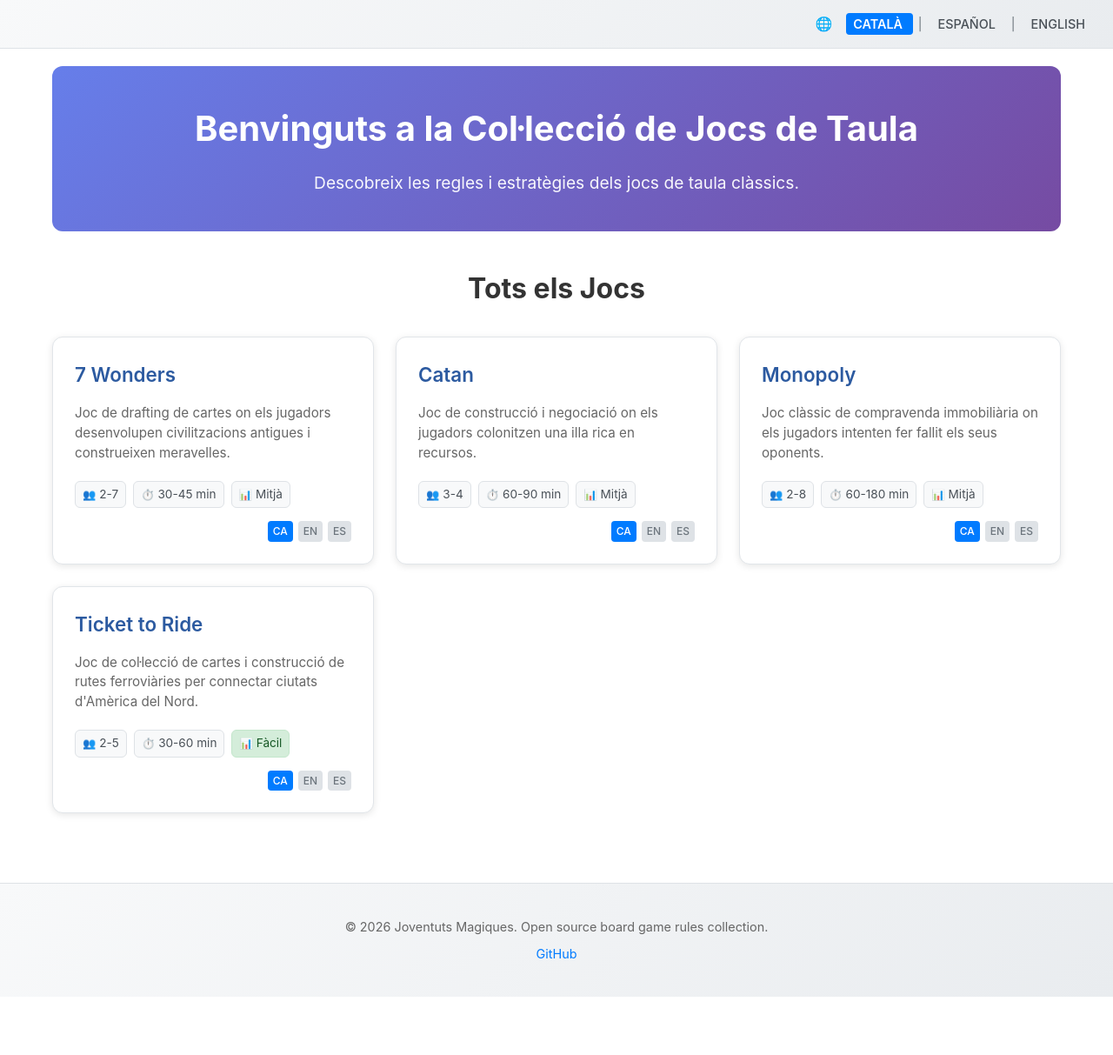
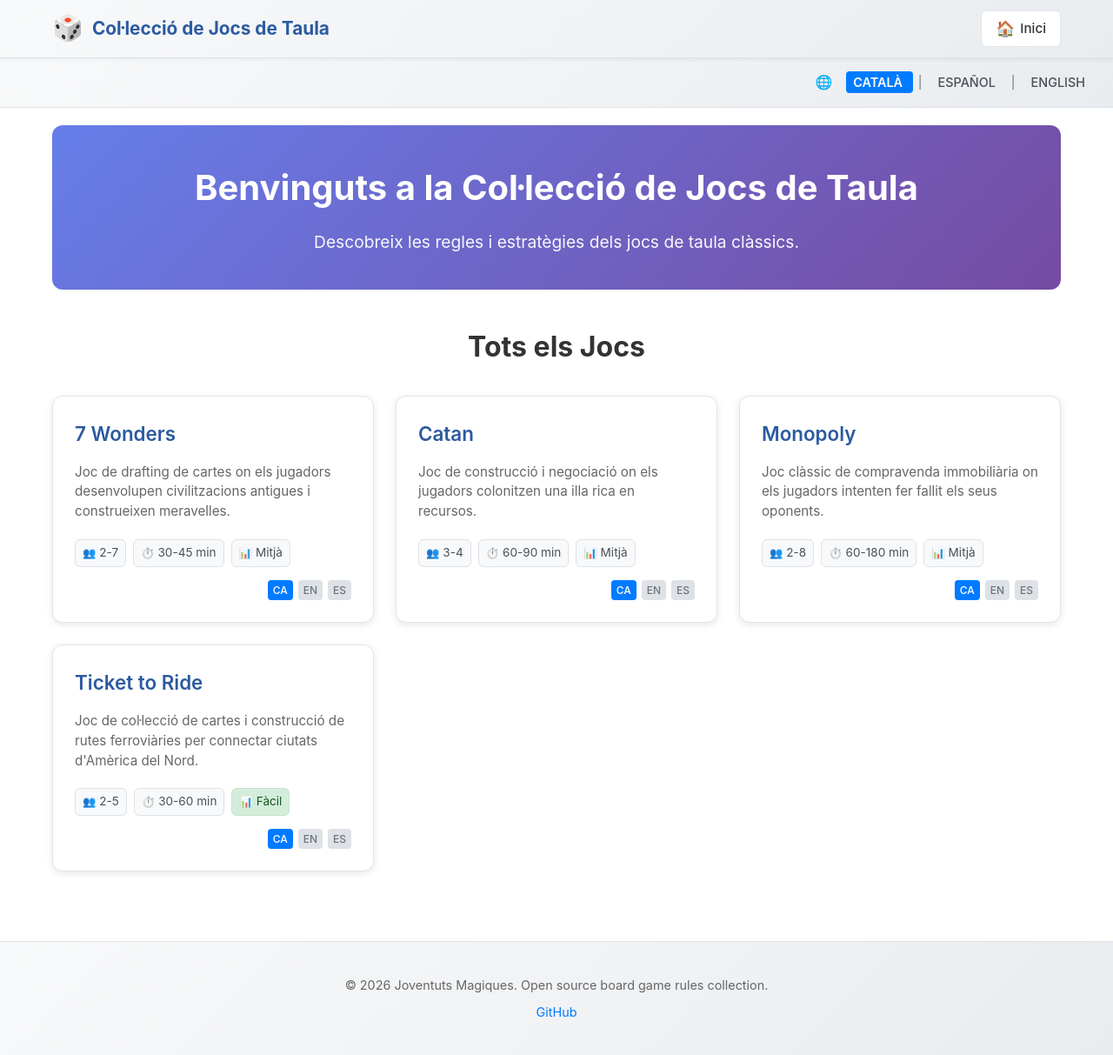
Before and after one commit to Joventuts-Magiques/Joventuts-Magiques.github.io, a Jekyll site: the page built from index.md, in a window 1280 px wide and 1213 px high. Shown: the whole window at 87% size. Built offline with Jekyll 4.4.1, drawn with Linux system fonts in a browser that asks for light colours.

Commit message:
* Add sticky header with home navigation button
* Claude Code Upgrdae

* Move all css js from Layouts to assets

* Update Gitignore

* Add sticky header with home navigation button

- Created site-header.html include with logo and home button
- Added site-header.css with sticky positioning and responsive design
- Updated i18n.yml with "home" translations (ca, es, en)
- Integrated header into default.html layout
- Header appears on all pages with language-aware navigation
- Responsive: shows icon only on mobile devices
- Accessible: ARIA labels and keyboard navigation support

```diff
--- a/_data/i18n.yml
+++ b/_data/i18n.yml
@@ -1,6 +1,7 @@
 # All translations in one file
 ca:
   site_title: "Col·lecció de Jocs de Taula"
+  home: "Inici"
   welcome: "Benvinguts a la Col·lecció de Jocs de Taula"
   description: "Descobreix les regles i estratègies dels jocs de taula clàssics."
   all_games: "Tots els Jocs"
@@ -32,6 +33,7 @@
 
 es:
   site_title: "Colección de Juegos de Mesa"
+  home: "Inicio"
   welcome: "Bienvenidos a la Colección de Juegos de Mesa"
   description: "Descubre las reglas y estrategias de los juegos de mesa clásicos."
   all_games: "Todos los Juegos"
@@ -63,6 +65,7 @@
 
 en:
   site_title: "Table Games Collection"
+  home: "Home"
   welcome: "Welcome to Table Games Collection"
   description: "Discover the rules and strategies for classic table games."
   all_games: "All Games"
--- /dev/null
+++ b/_includes/site-header.html
@@ -0,0 +1,20 @@
+{% assign current_lang = page.lang | default: site.default_lang %}
+{% assign t = site.data.i18n[current_lang] %}
+
+<header class="site-header" role="banner">
+  <div class="site-header-content">
+    <div class="site-branding">
+      <a href="/" class="site-title-link" aria-label="Go to homepage">
+        <span class="site-logo" aria-hidden="true">🎲</span>
+        <span class="site-title">{{ t.site_title | default: "Jocs de Taula" }}</span>
+      </a>
+    </div>
+
+    <nav class="site-nav" role="navigation" aria-label="Main navigation">
+      <a href="/" class="nav-link" aria-label="Go to homepage">
+        <span class="nav-icon" aria-hidden="true">🏠</span>
+        <span class="nav-text">{{ t.home | default: "Inici" }}</span>
+      </a>
+    </nav>
+  </div>
+</header>
--- a/_layouts/default.html
+++ b/_layouts/default.html
@@ -33,6 +33,7 @@
   {% comment %} CSS - Order matters! Variables first, then base, then components {% endcomment %}
   <link rel="stylesheet" href="{{ '/assets/css/variables.css' | relative_url }}">
   <link rel="stylesheet" href="{{ '/assets/css/base.css' | relative_url }}">
+  <link rel="stylesheet" href="{{ '/assets/css/site-header.css' | relative_url }}">
   <link rel="stylesheet" href="{{ '/assets/css/language-selector.css' | relative_url }}">
 
   {% if page.layout == 'home' or layout.name == 'home' %}
@@ -65,6 +66,9 @@
   {% comment %} Skip to main content for accessibility {% endcomment %}
   <a href="#main-content" class="skip-link sr-only">Skip to main content</a>
 
+  {% comment %} Site Header with Navigation {% endcomment %}
+  {% include site-header.html %}
+
   {% comment %} Main content area {% endcomment %}
   <div id="main-content" role="main">
     {{ content }}
--- /dev/null
+++ b/assets/css/site-header.css
@@ -0,0 +1,176 @@
+/**
+ * Site Header Styles
+ * Main navigation bar at the top of the site
+ */
+
+.site-header {
+  background: linear-gradient(135deg, var(--color-bg-gradient-start, #f8f9fa) 0%, var(--color-bg-gradient-end, #e9ecef) 100%);
+  border-bottom: 1px solid var(--color-border-medium, #dee2e6);
+  padding: 0;
+  position: sticky;
+  top: 0;
+  z-index: 100;
+  box-shadow: 0 2px 4px rgba(0, 0, 0, 0.05);
+}
+
+.site-header-content {
+  max-width: 1200px;
+  margin: 0 auto;
+  padding: 12px 20px;
+  display: flex;
+  justify-content: space-between;
+  align-items: center;
+}
+
+/* Site Branding */
+.site-branding {
+  flex: 1;
+}
+
+.site-title-link {
+  display: inline-flex;
+  align-items: center;
+  gap: 10px;
+  text-decoration: none;
+  color: var(--color-text-primary, #333);
+  transition: opacity var(--transition-normal, 0.2s ease);
+}
+
+.site-title-link:hover {
+  opacity: 0.8;
+}
+
+.site-title-link:focus-visible {
+  outline: 2px solid var(--color-border-focus, #007bff);
+  outline-offset: 2px;
+  border-radius: var(--radius-sm, 3px);
+}
+
+.site-logo {
+  font-size: 1.8em;
+  line-height: 1;
+}
+
+.site-title {
+  font-size: 1.3em;
+  font-weight: var(--font-weight-bold, 700);
+  color: var(--color-primary, #2c5aa0);
+}
+
+/* Site Navigation */
+.site-nav {
+  display: flex;
+  align-items: center;
+  gap: 15px;
+}
+
+.nav-link {
+  display: inline-flex;
+  align-items: center;
+  gap: 6px;
+  padding: 8px 16px;
+  text-decoration: none;
+  color: var(--color-text-primary, #333);
+  background: var(--color-bg-primary, #fff);
+  border: 1px solid var(--color-border-light, #e1e5e9);
+  border-radius: var(--radius-lg, 6px);
+  font-weight: var(--font-weight-medium, 500);
+  transition: all var(--transition-normal, 0.2s ease);
+}
+
+.nav-link:hover {
+  background: var(--color-accent, #007bff);
+  color: var(--color-bg-primary, #fff);
+  border-color: var(--color-accent, #007bff);
+  transform: translateY(-1px);
+  box-shadow: 0 2px 8px rgba(0, 123, 255, 0.2);
+}
+
+.nav-link:focus-visible {
+  outline: 2px solid var(--color-border-focus, #007bff);
+  outline-offset: 2px;
+}
+
+.nav-link:active {
+  transform: translateY(0);
+}
+
+.nav-icon {
+  font-size: 1.1em;
+  line-height: 1;
+}
+
+.nav-text {
+  font-size: 0.95em;
+}
+
+/* Responsive Design */
+@media (max-width: 600px) {
+  .site-header-content {
+    padding: 10px 15px;
+  }
+
+  .site-title {
+    font-size: 1.1em;
+  }
+
+  .site-logo {
+    font-size: 1.5em;
+  }
+
+  .nav-link {
+    padding: 6px 12px;
+  }
+
+  .nav-text {
+    display: none; /* Hide text on mobile, show only icon */
+  }
+
+  .nav-icon {
+    font-size: 1.3em;
+  }
+}
+
+@media (max-width: 480px) {
+  .site-title {
+    font-size: 1em;
+  }
+
+  .site-logo {
+    font-size: 1.3em;
+  }
+}
+
+/* Print Styles */
+@media print {
+  .site-header {
+    position: static;
+    box-shadow: none;
+    border-bottom: 2px solid #000;
+  }
+
+  .nav-link {
+    display: none;
+  }
+
+  .site-title {
+    color: #000;
+  }
+}
+
+/* High Contrast Mode */
+@media (prefers-contrast: high) {
+  .site-header {
+    background: #fff;
+    border-bottom: 2px solid #000;
+  }
+
+  .nav-link {
+    border: 2px solid #000;
+  }
+
+  .nav-link:hover {
+    background: #000;
+    color: #fff;
+  }
+}
```
